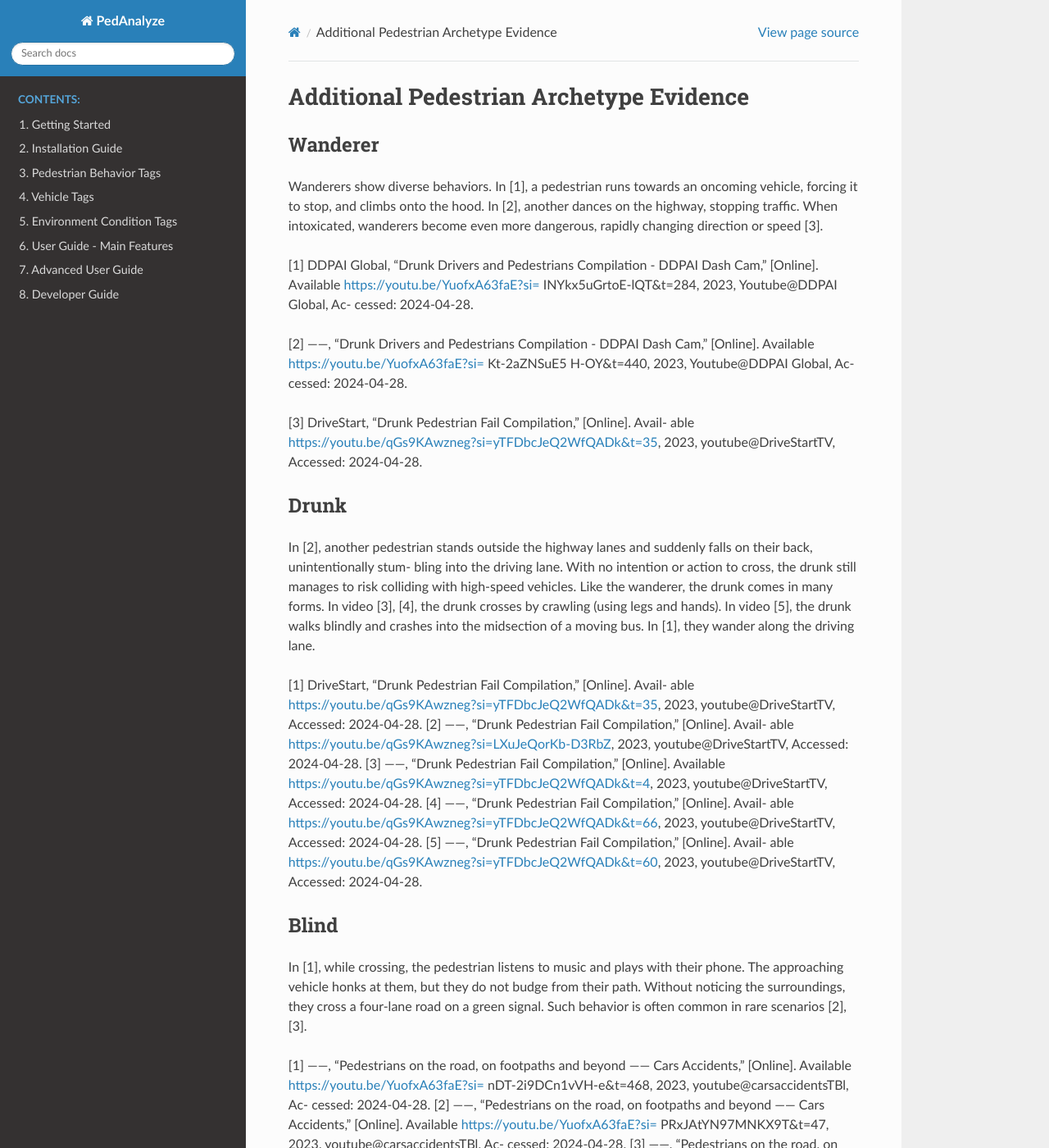
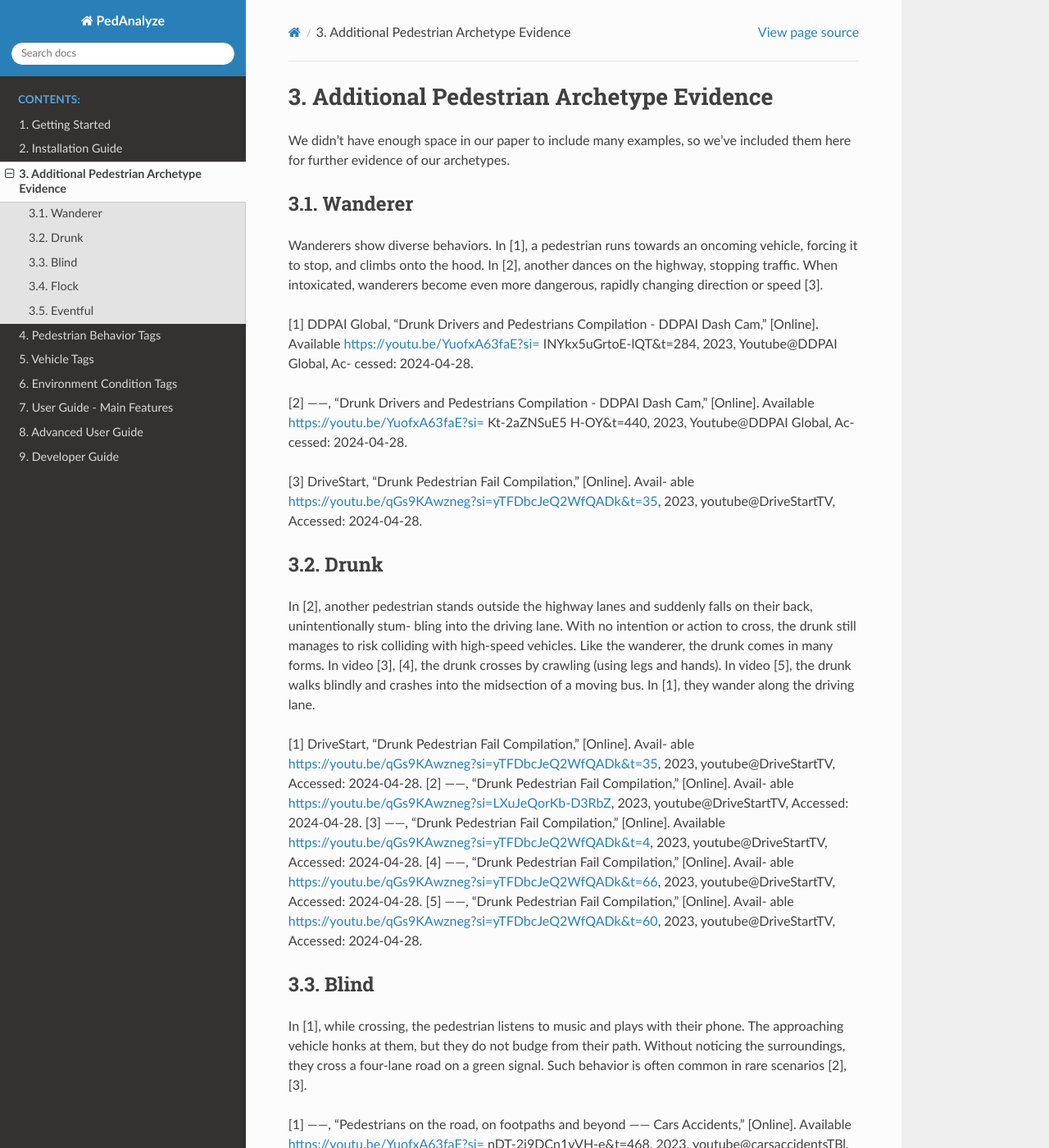
Before and after one commit to AugmentedDesignLab/ped-behavior-annotator, a Sphinx documentation site: the page built from docs/source/additional-pedestrian-archetype-evidence.md, in a window 1280 px wide and 1400 px high. Shown: the whole window at 82% size. Built offline with Sphinx 7.4.7 and the Read the Docs theme 3.1.0, drawn with Linux system fonts in a browser that asks for light colours.

Commit message:
add archetype evidence to index

```diff
--- a/docs/source/additional-pedestrian-archetype-evidence.md
+++ b/docs/source/additional-pedestrian-archetype-evidence.md
@@ -1,4 +1,6 @@
 # Additional Pedestrian Archetype Evidence
+
+We didn't have enough space in our paper to include many examples, so we've included them here for further evidence of our archetypes.
 
 ## Wanderer
 Wanderers show diverse behaviors. In [1], a pedestrian runs towards an oncoming vehicle, forcing it to stop, and climbs onto the hood. In [2], another dances on the highway, stopping traffic. When intoxicated, wanderers become even more dangerous, rapidly changing direction or speed [3].
--- a/docs/source/index.rst
+++ b/docs/source/index.rst
@@ -13,6 +13,7 @@ Welcome to PedAnalyze's documentation!
 
    getting-started.md
    installation.md
+   additional-pedestrian-archetype-evidence.md
    pedestrian-behavior-tags.md
    vehicle-behavior-tags.md
    environment-condition-tags.md
```
